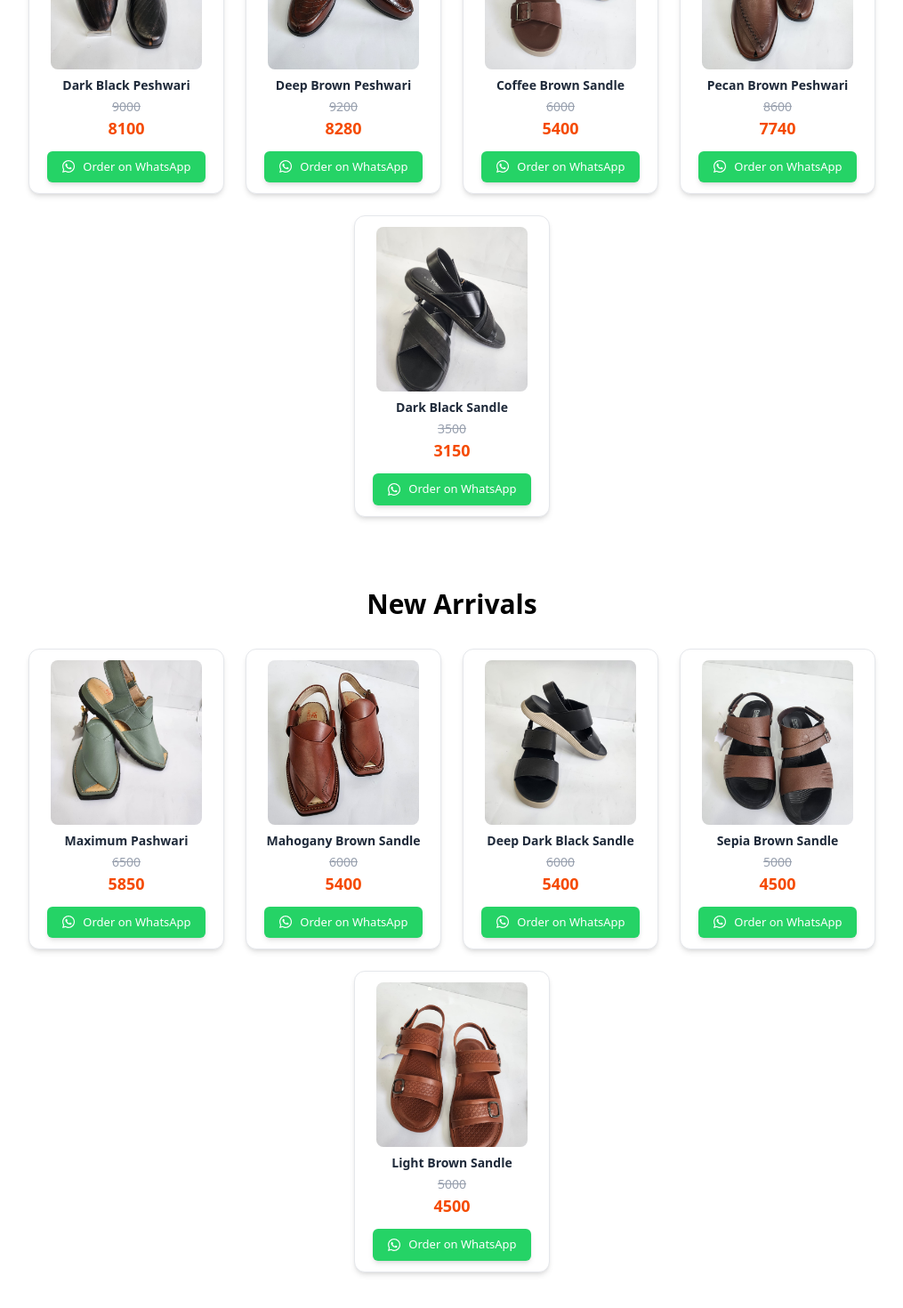
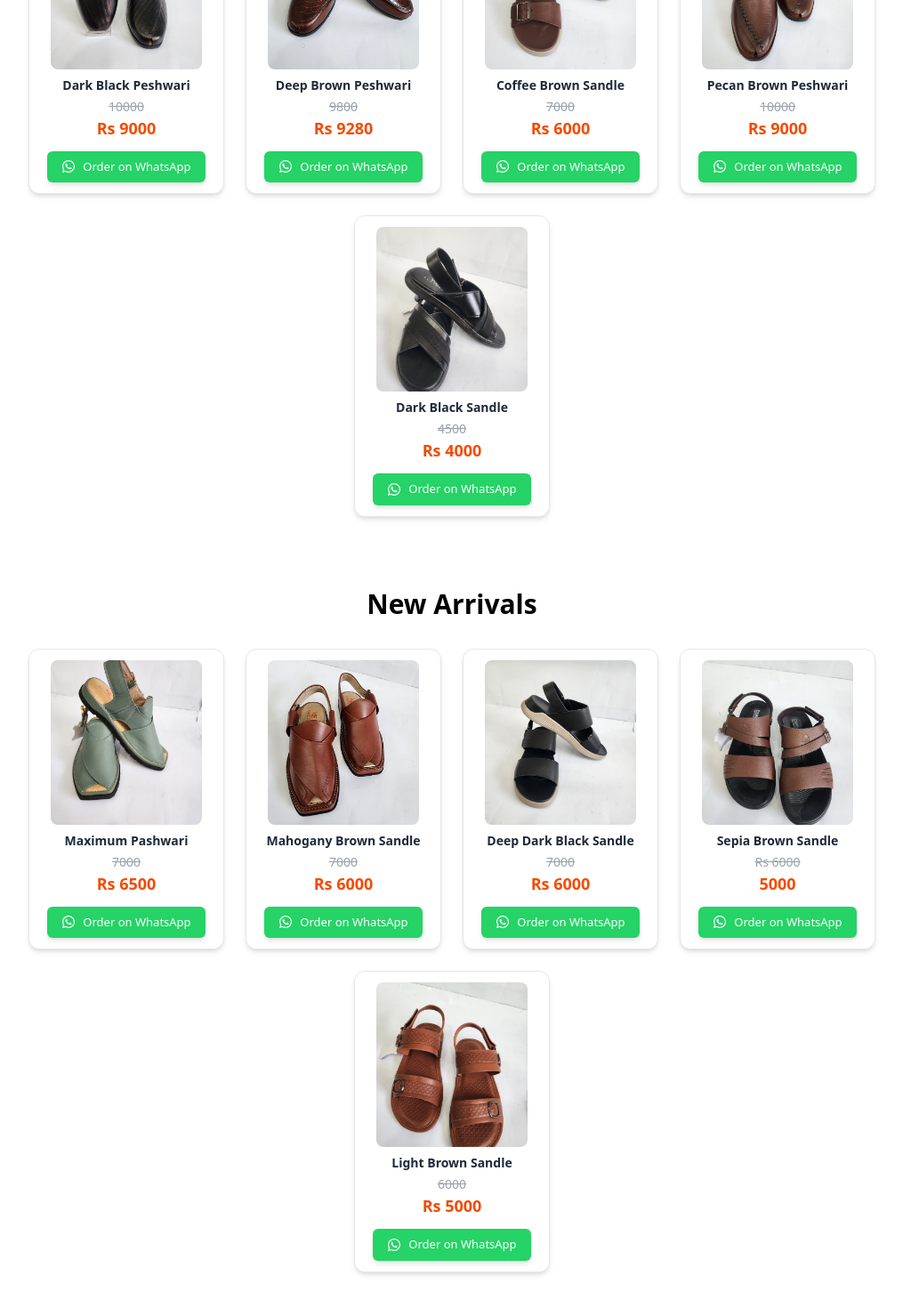
Before and after one commit to BinyameenTatla/client, a Next.js app: page / in a window 1280 px wide. Shown: the part 1480-2950 px from the top of the page at 89% size, without its empty margins (132-1147 px from the left). Built offline with nearby package versions, Linux system fonts and the light colour scheme.

Commit message:
dedeuehe

```diff
--- a/src/Components/Newarrival.js
+++ b/src/Components/Newarrival.js
@@ -8,36 +8,36 @@ const products = [
     id: 1,
     name: " Maximum Pashwari",
     image: "/A1.jpeg",
-    price: "5850",
-    oldPrice: "6500",
+    price: "Rs 6500",
+    oldPrice: "7000",
   },
   {
     id: 5,
     name: " Mahogany Brown Sandle",
     image: "/A5.jpeg",
-    price: "5400",
-    oldPrice: "6000",
+    price: "Rs 6000",
+    oldPrice: "7000",
   },
   {
     id: 2,
     name: "Deep Dark Black Sandle",
     image: "/A2.jpeg",
-    price: "5400",
-    oldPrice: "6000",
+    price: "Rs 6000",
+    oldPrice: "7000",
   },
   {
     id: 3,
     name: "  Sepia Brown Sandle",
     image: "/A3.jpeg",
-    price: "4500",
-    oldPrice: "5000",
+    price: "5000",
+    oldPrice: "Rs 6000",
   },
   {
     id: 4,
     name: " Light Brown Sandle",
     image: "/A4.jpeg",
-    price: "4500",
-    oldPrice: "5000",
+    price: "Rs 5000",
+    oldPrice: "6000",
   },
 
 ];
--- a/src/Components/Popular.js
+++ b/src/Components/Popular.js
@@ -8,36 +8,36 @@ const products = [
     id: 1,
     name: "Dark Black Peshwari",
     image: "/p1.jpeg",
-    price: "8100",
-    oldPrice: "9000",
+    price: "Rs 9000",
+    oldPrice: "10000",
   },
   {
     id: 2,
     name: " Deep Brown Peshwari",
     image: "/p2.jpeg",
-    price: "8280",
-    oldPrice: "9200",
+    price: "Rs 9280",
+    oldPrice: "9800",
   },
   {
     id: 3,
     name: " Coffee Brown Sandle",
     image: "/p3.jpeg",
-    price: "5400",
-    oldPrice: "6000",
+    price: "Rs 6000",
+    oldPrice: "7000",
   },
   {
     id: 5,
     name: " Pecan Brown Peshwari ",
     image: "/p5.jpeg",
-    price: "7740",
-    oldPrice: "8600",
+    price: "Rs 9000",
+    oldPrice: "10000",
   },
   {
     id: 4,
     name: "Dark Black Sandle",
     image: "/p4.jpeg",
-    price: "3150",
-    oldPrice: "3500",
+    price: "Rs 4000",
+    oldPrice: "4500",
   },
 
 ];
--- a/src/app/Category/[name]/page.js
+++ b/src/app/Category/[name]/page.js
@@ -18,9 +18,9 @@ export default function CategoryPage() {
       { title: "Puma Flex", price: "Rs 8000", oldPrice: "10000", phone: "+923091007549", image: "/products/shoes/shoe3.jpeg" },
       { title: "Reebok Classic", price: "Rs 8000", oldPrice: "9500", phone: "+923091007549", image: "/products/shoes/shoe4.jpeg" },
       { title: "Sketchers GoWalk", price: "Rs 8000", oldPrice: "9000", phone: "+923091007549", image: "/products/shoes/shoe5.jpeg" },
-      { title: "Converse High Tops", price: "Rs 8000", oldPrice: "9000", phone: "+923091007549", image: "/products/shoes/shoe6.jpeg" },
+      { title: "Converse High Tops", price: "Rs 9000", oldPrice: "10000", phone: "+923091007549", image: "/products/shoes/shoe6.jpeg" },
       { title: "Fila Memory", price: "Rs 9000", oldPrice: "11000", phone: "+923091007549", image: "/products/shoes/shoe7.jpeg" },
-      { title: "Under Armour Charged", price: "Rs 10600", oldPrice: "12000", phone: "+923091007549", image: "/products/shoes/shoe8.jpeg" },
+      { title: "Under Armour Charged", price: "Rs 12000", oldPrice: "13500", phone: "+923091007549", image: "/products/shoes/shoe8.jpeg" },
       { title: "Asics Gel", price: "Rs 12000", oldPrice: "13000", phone: "+923091007549", image: "/products/shoes/shoe9.jpeg" },
       { title: "New Balance Trail", price: "Rs 6300", oldPrice: "7000", phone: "+923091007549", image: "/products/shoes/shoe10.jpeg" },
     ],
@@ -104,7 +104,7 @@ export default function CategoryPage() {
       { title: "Compact Wallet", price: "Rs 3000", oldPrice: "4000", phone: "+923091007549", image: "/products/wallets/wallet2.jpeg" },
       { title: "Slim Wallet", price: "Rs 2500", oldPrice: "3000", phone: "+923091007549", image: "/products/wallets/wallet3.jpeg" },
       { title: "Card Holder Wallet", price: "Rs 2000", oldPrice: "3000", phone: "+923091007549", image: "/products/wallets/wallet4.jpeg" },
-      { title: "Zip Wallet", price: "Rs 2500", oldPrice: "3000", phone: "+923091007549", image: "/products/wallets/wallet5.jpeg" },
+      { title: "Zip Wallet", price: "Rs 2000", oldPrice: "2500", phone: "+923091007549", image: "/products/wallets/wallet5.jpeg" },
       { title: "Foldable Wallet", price: "Rs 2000", oldPrice: "2500", phone: "+923091007549", image: "/products/wallets/wallet6.jpeg" },
       { title: "Minimalist Wallet", price: "Rs 2500", oldPrice: "3000", phone: "+923091007549", image: "/products/wallets/wallet7.jpeg" },
       { title: "Classic Wallet", price: "Rs 2500", oldPrice: "3000", phone: "+923091007549", image: "/products/wallets/wallet8.jpeg" },
```
